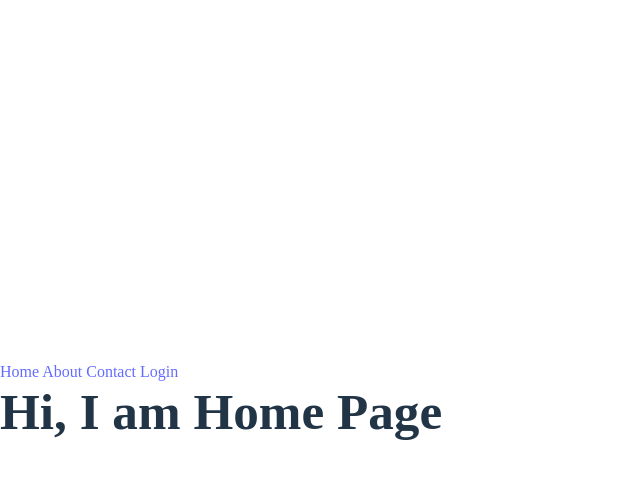
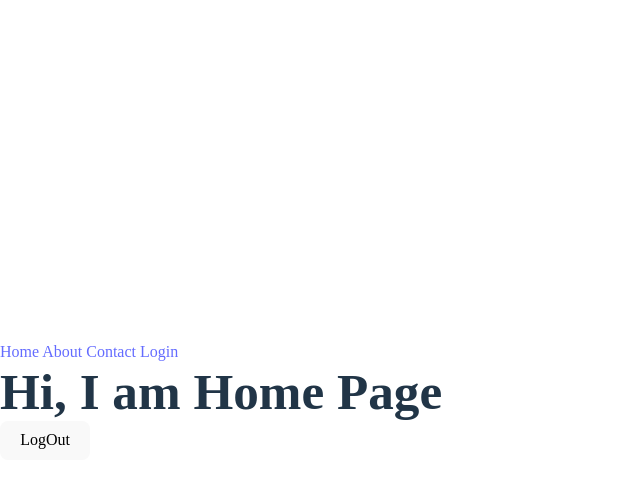
Before and after one commit to masudxr/Protected-User-Login, a React (Vite) app in the folder react/: page /contact in a window 1280 px wide. Both pictures are taken after a click on the element "Login". Shown: the top 488 px of the page, without its empty margins (0-640 px from the left). Built offline with nearby package versions, Linux system fonts and the light colour scheme; a web font is replaced by a local one.

Commit message:
feat: login and logout completed without backend

```diff
--- a/react/src/App.tsx
+++ b/react/src/App.tsx
@@ -14,7 +14,6 @@ function App() {
       <BrowserRouter>
       <NavBar />
         <Routes>
-
           <Route path="/" element={<Protected Component={Home} />} />
           <Route path="/login" element={<LoginForm />} />
           <Route path="/about" element={<Protected Component={About} />} />
--- a/react/src/components/login.tsx
+++ b/react/src/components/login.tsx
@@ -10,14 +10,11 @@ const LoginForm=() =>{
     const popup = () =>{
         localStorage.setItem('login', true);
         navigate('/')
-
-        // showPopup("login-popup")
-        // setTimeout(() => showPopup("hide"), 3000)
     }
     const navigate = useNavigate();
 
     useEffect(() => {
-        let login = localStorage.getItem('login');
+        const login = localStorage.getItem('login');
 
         if (login) {
             navigate('/')
--- a/react/src/components/protected.tsx
+++ b/react/src/components/protected.tsx
@@ -1,13 +1,14 @@
 import { useEffect } from "react";
 import { useNavigate } from "react-router-dom";
 
+// eslint-disable-next-line @typescript-eslint/no-explicit-any
 const Protected = (props: { Component: any; }) => {
 
     const { Component } = props;
     const navigate = useNavigate();
 
     useEffect(() => {
-        let login = localStorage.getItem('login');
+        const login = localStorage.getItem('login');
 
         if (!login) {
             navigate('/login')
--- a/react/src/pages/about.tsx
+++ b/react/src/pages/about.tsx
@@ -1,7 +1,29 @@
+import { useEffect } from "react";
+import { useNavigate } from "react-router-dom";
+
 const About = () => {
+  const navigate = useNavigate();
 
-    return (
-        <h1>This is Our About page</h1>
-    );
-}
+  const handleLogOut = () => {
+    sessionStorage.setItem("login", false);
+    localStorage.removeItem("login");
+    navigate("/login");
+  };
+  useEffect(() => {
+    const login = localStorage.getItem("login");
+
+    if (!login) {
+      navigate("/login");
+    }
+  });
+  return (
+    <>
+      <h1>This is Our About page</h1>
+
+      <button type="button" onClick={handleLogOut}>
+        LogOut
+      </button>
+    </>
+  );
+};
 export default About;
--- a/react/src/pages/contact.tsx
+++ b/react/src/pages/contact.tsx
@@ -1,7 +1,29 @@
+import { useEffect } from "react";
+import { useNavigate } from "react-router-dom";
+
 const Contact = () => {
+  const navigate = useNavigate();
 
-    return (
-        <h1>This is Our Contact page</h1>
-    );
-}
+  const handleLogOut = () => {
+    sessionStorage.setItem("login", false);
+    localStorage.removeItem("login");
+    navigate("/login");
+  };
+  useEffect(() => {
+    const login = localStorage.getItem("login");
+
+    if (!login) {
+      navigate("/login");
+    }
+  });
+  return (
+    <>
+      <h1>This is Our Contact page</h1>
+
+      <button type="button" onClick={handleLogOut}>
+        LogOut
+      </button>
+    </>
+  );
+};
 export default Contact;
--- a/react/src/pages/home.tsx
+++ b/react/src/pages/home.tsx
@@ -1,9 +1,29 @@
+import { useEffect } from "react";
+import { useNavigate } from "react-router-dom";
+
 const Home = () => {
+  const navigate = useNavigate();
+
+  const handleLogOut = () => {
+    sessionStorage.setItem('login', false);
+    localStorage.removeItem('login');
+    navigate("/login");
+  }
+  useEffect(() => {
+    const login = localStorage.getItem('login');
+
+    if (!login) {
+        navigate('/login')
+    }
+})
 
   return (
     <>
       <h1>Hi, I am Home Page</h1>
+      <button type="button" onClick={handleLogOut}>
+        LogOut
+      </button>
     </>
   );
-}
+};
 export default Home;
```
